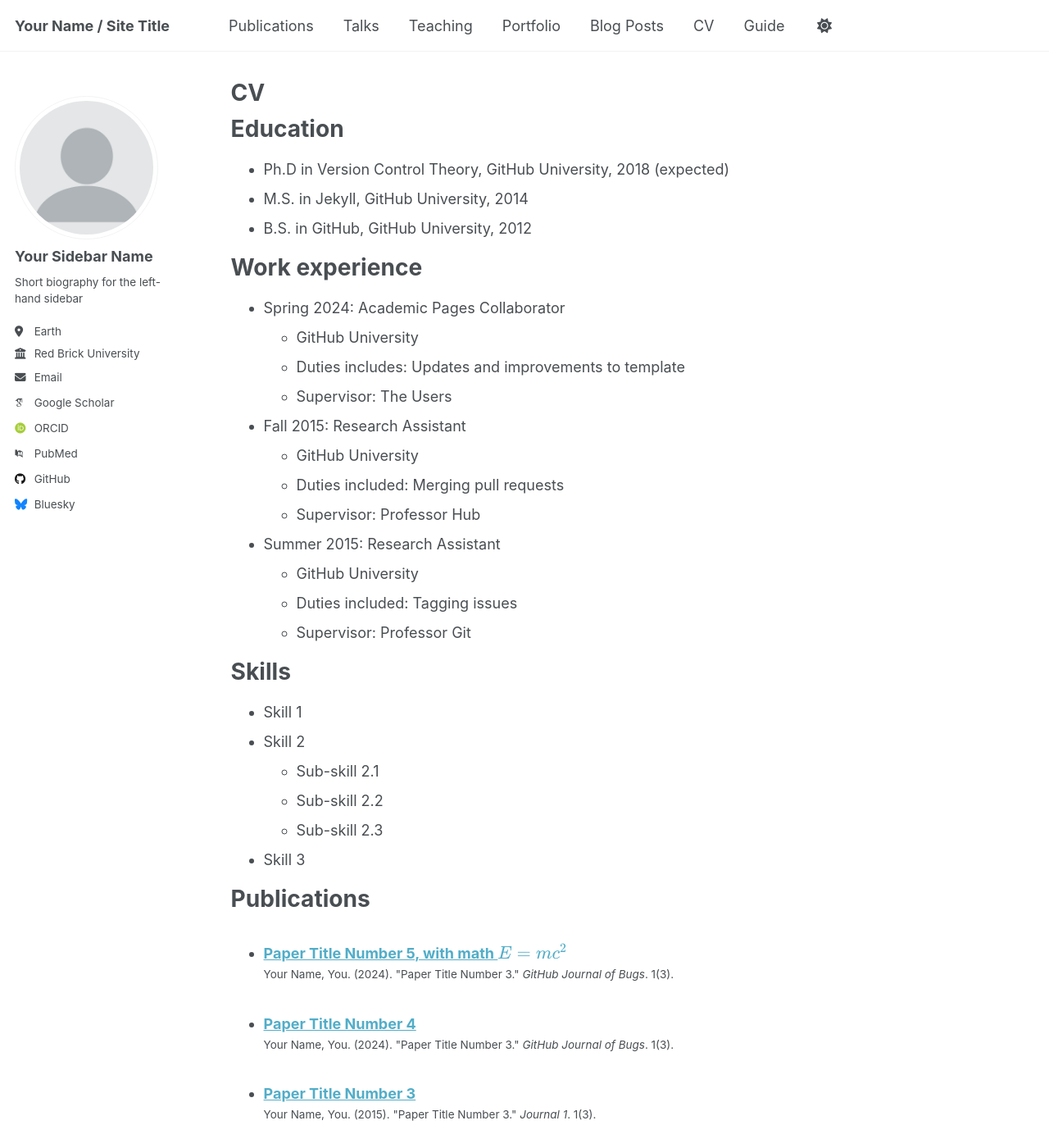
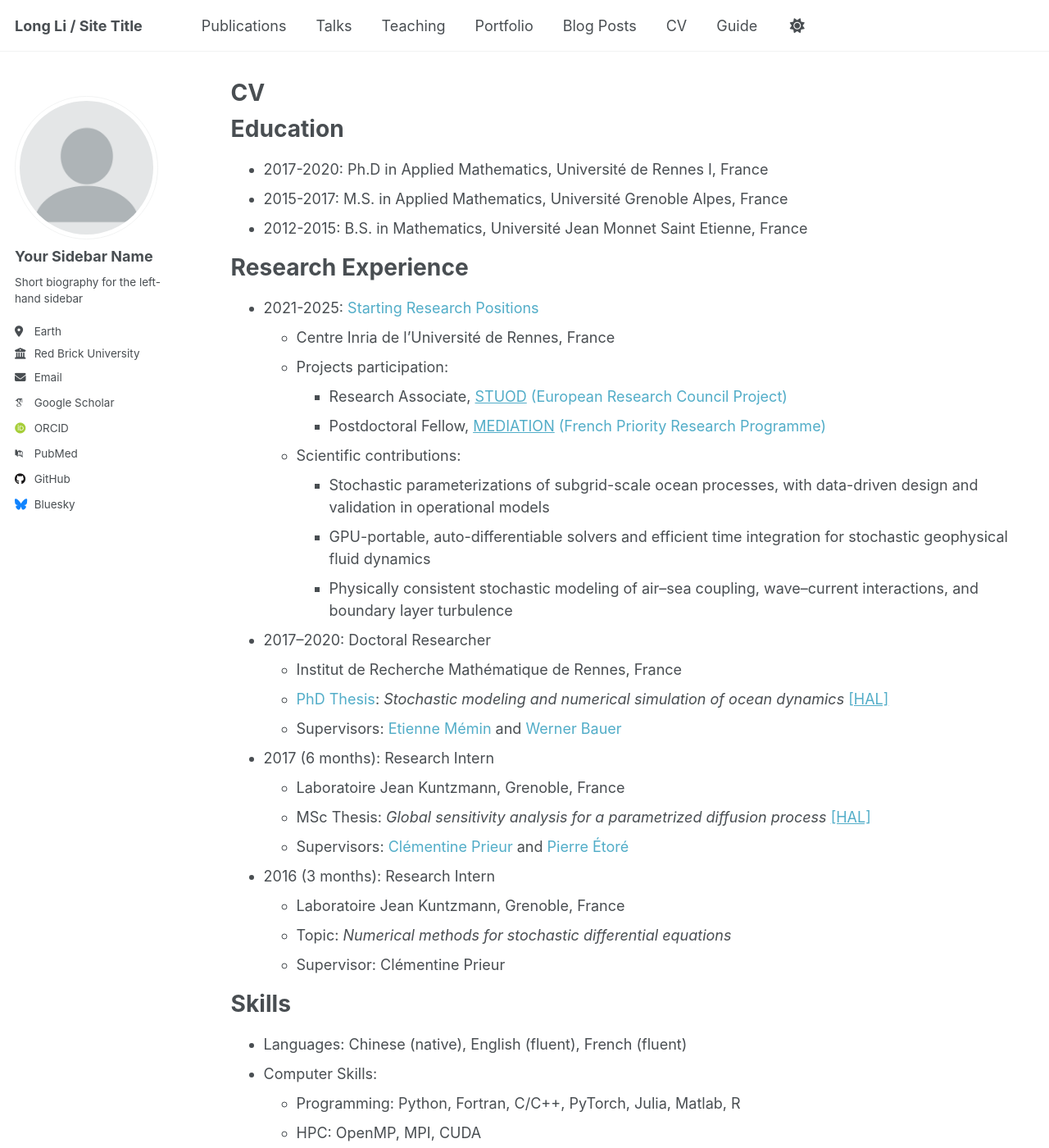
Before and after one commit to matlong/longli-github.io, a Jekyll site: the page built from _pages/cv.md, in a window 1280 px wide and 1400 px high. Shown: the whole window at 82% size. Built offline with Jekyll 4.4.1, drawn with Linux system fonts in a browser that asks for light colours; some web fonts are replaced; a script that is not in the unit is left out; some of the changed text lies outside the part shown.

Commit message:
Customize home page and config

```diff
--- a/_config.yml
+++ b/_config.yml
@@ -9,11 +9,11 @@
 # Basic Site Settings
 locale                   : "en-US"
 site_theme               : "default"
-title                    : "Your Name / Site Title"
+title                    : "Long Li / Site Title"
 title_separator          : "-"
-name                     : &name "Your Name"
+name                     : &name "Long Li"
 description              : &description "personal description"
-url                      : https://academicpages.github.io # the base hostname & protocol for your site e.g. "https://[your GitHub username].github.io" or if you already have some other page hosted on Github then use "https://[your GitHub username].github.io/[Your Repo Name]"
+url                      : https://longli.github.io # the base hostname & protocol for your site e.g. "https://[your GitHub username].github.io" or if you already have some other page hosted on Github then use "https://[your GitHub username].github.io/[Your Repo Name]"
 baseurl                  : "" # the subpath of your site, e.g. "/blog"
 repository               : "academicpages/academicpages.github.io"
 
--- a/_pages/cv.md
+++ b/_pages/cv.md
@@ -11,35 +11,46 @@ redirect_from:
 
 Education
 ======
-* Ph.D in Version Control Theory, GitHub University, 2018 (expected)
-* M.S. in Jekyll, GitHub University, 2014
-* B.S. in GitHub, GitHub University, 2012
+* 2017-2020: Ph.D in Applied Mathematics, Université de Rennes I, France
+* 2015-2017: M.S. in Applied Mathematics, Université Grenoble Alpes, France
+* 2012-2015: B.S. in Mathematics, Université Jean Monnet Saint Etienne, France
 
-Work experience
+Research Experience
 ======
-* Spring 2024: Academic Pages Collaborator
-  * GitHub University
-  * Duties includes: Updates and improvements to template
-  * Supervisor: The Users
+* 2021-2025: <a href="https://www.inria.fr/en/starting-research-positions" style="text-decoration: none;">Starting Research Positions</a>
+  * Centre Inria de l'Université de Rennes, France
+  * Projects participation:
+    * Research Associate, [STUOD](https://www.imperial.ac.uk/ocean-dynamics-synergy/) <a href="https://doi.org/10.3030/856408" style="text-decoration: none;">(European Research Council Project)</a>
+    * Postdoctoral Fellow, [MEDIATION](https://mediation-ocean.org/about/) <a href="https://www.ocean-climat.fr/Les-actions-et-projets/Les-projets-de-recherche/MEDIATION" style="text-decoration: none;">(French Priority Research Programme)</a>
+  * Scientific contributions:
+    * Stochastic parameterizations of subgrid-scale ocean processes, with data-driven design and validation in operational models
+    * GPU-portable, auto-differentiable solvers and efficient time integration for stochastic geophysical fluid dynamics
+    * Physically consistent stochastic modeling of air–sea coupling, wave–current interactions, and boundary layer turbulence
 
-* Fall 2015: Research Assistant
-  * GitHub University
-  * Duties included: Merging pull requests
-  * Supervisor: Professor Hub
 
-* Summer 2015: Research Assistant
-  * GitHub University
-  * Duties included: Tagging issues
-  * Supervisor: Professor Git
+* 2017–2020: Doctoral Researcher
+  * Institut de Recherche Mathématique de Rennes, France
+  * <a href="https://theses.fr/2021REN1S141" style="text-decoration: none;">PhD Thesis</a>: *Stochastic modeling and numerical simulation of ocean dynamics* [[HAL]](https://inria.hal.science/tel-03207741)
+  * Supervisors: <a href="https://www.irisa.fr/prive/memin" style="text-decoration: none;">Etienne Mémin</a> and <a href="https://www.surrey.ac.uk/people/werner-bauer" style="text-decoration: none;">Werner Bauer</a>
+
+* 2017 (6 months): Research Intern
+  * Laboratoire Jean Kuntzmann, Grenoble, France
+  * MSc Thesis: *Global sensitivity analysis for a parametrized diffusion process* [[HAL]](https://hal.science/view/index/docid/5146894)
+  * Supervisors: <a href="http://ljk.imag.fr/membres/Clementine.Prieur" style="text-decoration: none;">Clémentine Prieur</a> and <a href="https://membres-ljk.imag.fr/Pierre.Etore" style="text-decoration: none;">Pierre Étoré</a>
+
+* 2016 (3 months): Research Intern
+  * Laboratoire Jean Kuntzmann, Grenoble, France
+  * Topic: *Numerical methods for stochastic differential equations*
+  * Supervisor: Clémentine Prieur
 
 Skills
 ======
-* Skill 1
-* Skill 2
-  * Sub-skill 2.1
-  * Sub-skill 2.2
-  * Sub-skill 2.3
-* Skill 3
+* Languages: Chinese (native), English (fluent), French (fluent)
+* Computer Skills:
+  * Programming: Python, Fortran, C/C++, PyTorch, Julia, Matlab, R
+  * HPC: OpenMP, MPI, CUDA
+  * Tools: Vim, Jupyter Notebook, Markdown, LaTeX, ParaView, NetCDF, XIOS
+  * Systems: Linux, macOS, Git, SVN, Docker, OAR, SLURM
 
 Publications
 ======
```
Also changed, not shown: _pages/about.md (+1 -1 lines).
